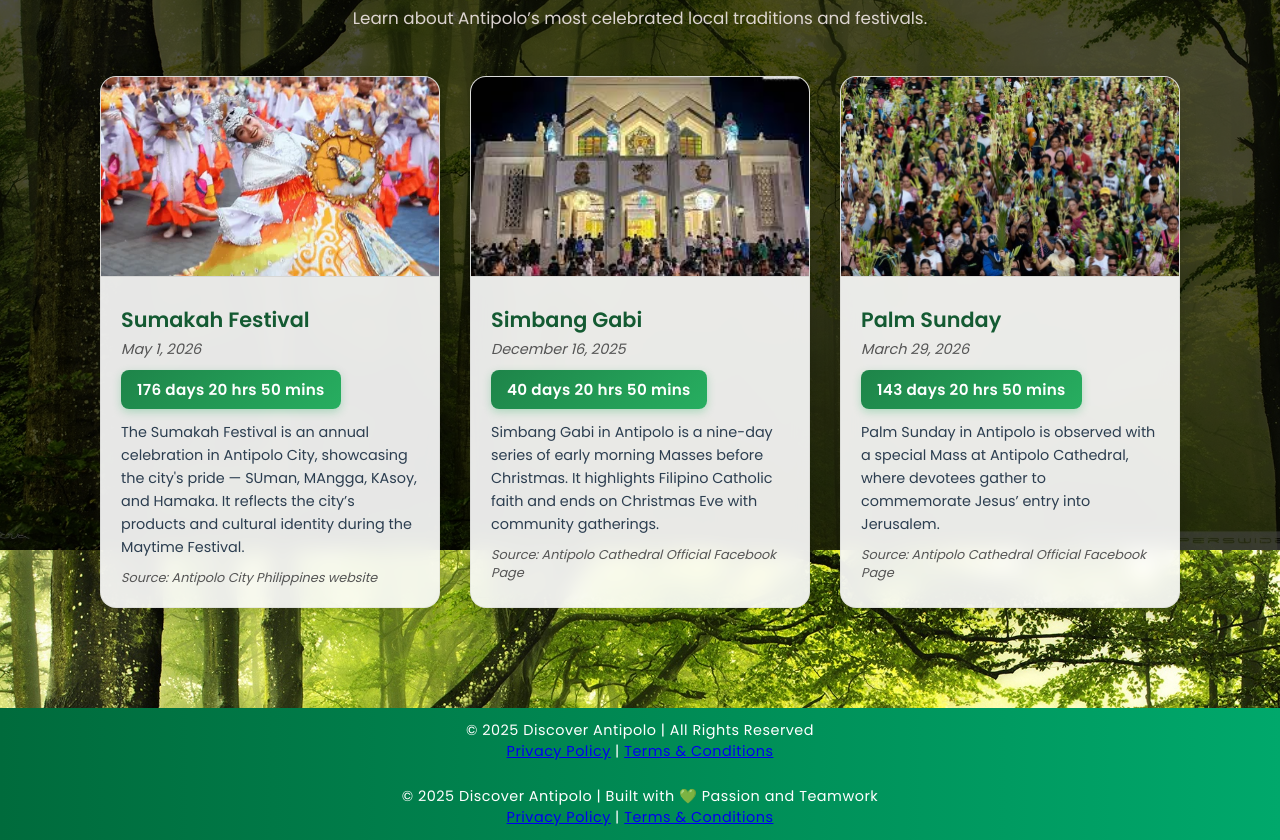
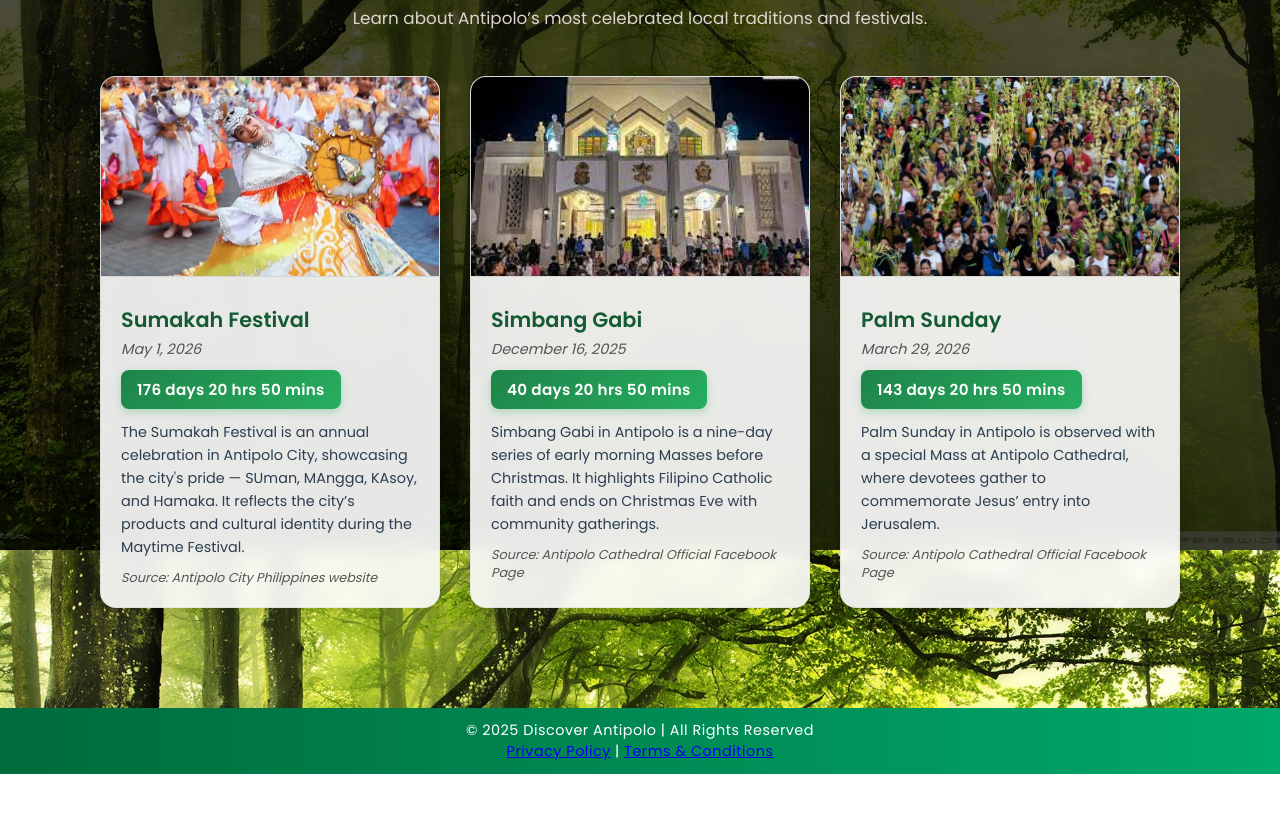
Before and after one commit to alexanicholereoyo27-star/Discover-Antipolo, a plain HTML site: page events.html in a window 1280 px wide. Shown: the part 250-1090 px from the top of the page. After the commit the page ends 1024 px from the top, so only its background shows below. Drawn offline with Linux system fonts and the light colour scheme.

Commit message:
updated events.html

```diff
--- a/events.html
+++ b/events.html
@@ -119,13 +119,6 @@
   countdownTimer("March 29, 2026 00:00:00", "countdown3");
   </script>
 
-  <script src="./js/app.js"></script>
-  <footer>
-    <p>© 2025 Discover Antipolo | Built with 💚 Passion and Teamwork</p>
-    <p>
-      <a href="privacy.html"> Privacy Policy</a> |
-      <a href="terms.html"> Terms & Conditions</a>
-    </p>
-  </footer>
+
 </body>
 </html>
```
